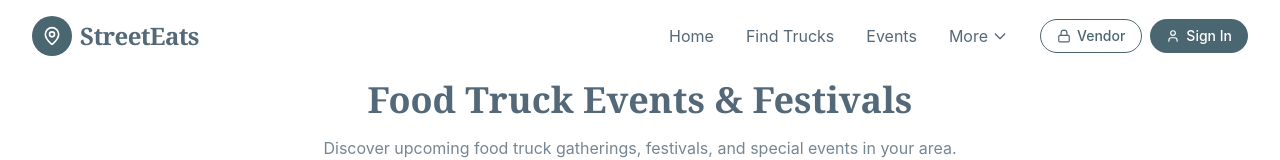
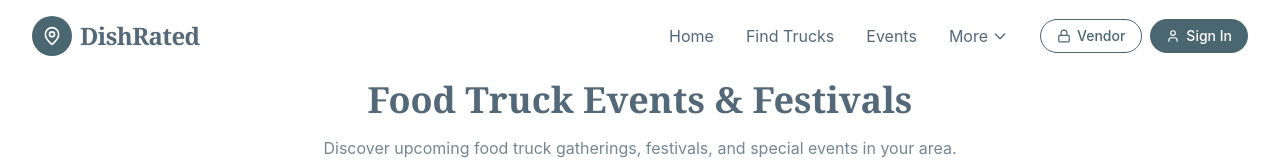
Before and after one commit to iamsagnik/dish-rated, a React (Vite) app: page /events in a window 1280 px wide. Shown: the top 160 px of the page. Built offline with nearby package versions, Linux system fonts and the light colour scheme.

Commit message:
Rename company to DishRated
Renamed the company name from StreetEats to DishRated in Navbar.tsx and updated the title in index.html.

```diff
--- a/index.html
+++ b/index.html
@@ -1,9 +1,10 @@
+
 <!DOCTYPE html>
 <html lang="en">
   <head>
     <meta charset="UTF-8" />
     <meta name="viewport" content="width=device-width, initial-scale=1.0" />
-    <title>snack-track-convo</title>
+    <title>DishRated</title>
     <meta name="description" content="Lovable Generated Project" />
     <meta name="author" content="Lovable" />
     <meta property="og:image" content="/og-image.png" />
--- a/src/components/Navbar.tsx
+++ b/src/components/Navbar.tsx
@@ -42,7 +42,7 @@ const Navbar = () => {
             <MapPin className="h-5 w-5 text-white" />
           </div>
           <span className="font-serif text-2xl font-bold tracking-tight text-foodtruck-slate">
-            StreetEats
+            DishRated
           </span>
         </Link>
 
@@ -155,7 +155,7 @@ const Navbar = () => {
             <div className="pt-2 flex flex-col space-y-2">
               <Link
                 to="/vendor-login"
-                className="inline-flex items-center justify-center rounded-full border border-foodtruck-teal px-4 py-2 text-sm font-medium text-foodtruck-teal hover:bg-foodtruck-teal hover:text-white transition-colors"
+                className="inline-flex items-center justify-center rounded-full border border-foodtruck-teal px-4 py-1.5 text-sm font-medium text-foodtruck-teal hover:bg-foodtruck-teal hover:text-white transition-colors"
                 onClick={() => setIsOpen(false)}
               >
                 <Lock className="mr-1.5 h-3.5 w-3.5" />
@@ -163,7 +163,7 @@ const Navbar = () => {
               </Link>
               <Link
                 to="/profile"
-                className="inline-flex items-center justify-center rounded-full bg-foodtruck-teal px-4 py-2 text-sm font-medium text-white hover:bg-foodtruck-slate transition-colors"
+                className="inline-flex items-center justify-center rounded-full bg-foodtruck-teal px-4 py-1.5 text-sm font-medium text-white hover:bg-foodtruck-slate transition-colors"
                 onClick={() => setIsOpen(false)}
               >
                 <User className="mr-1.5 h-3.5 w-3.5" />
```
